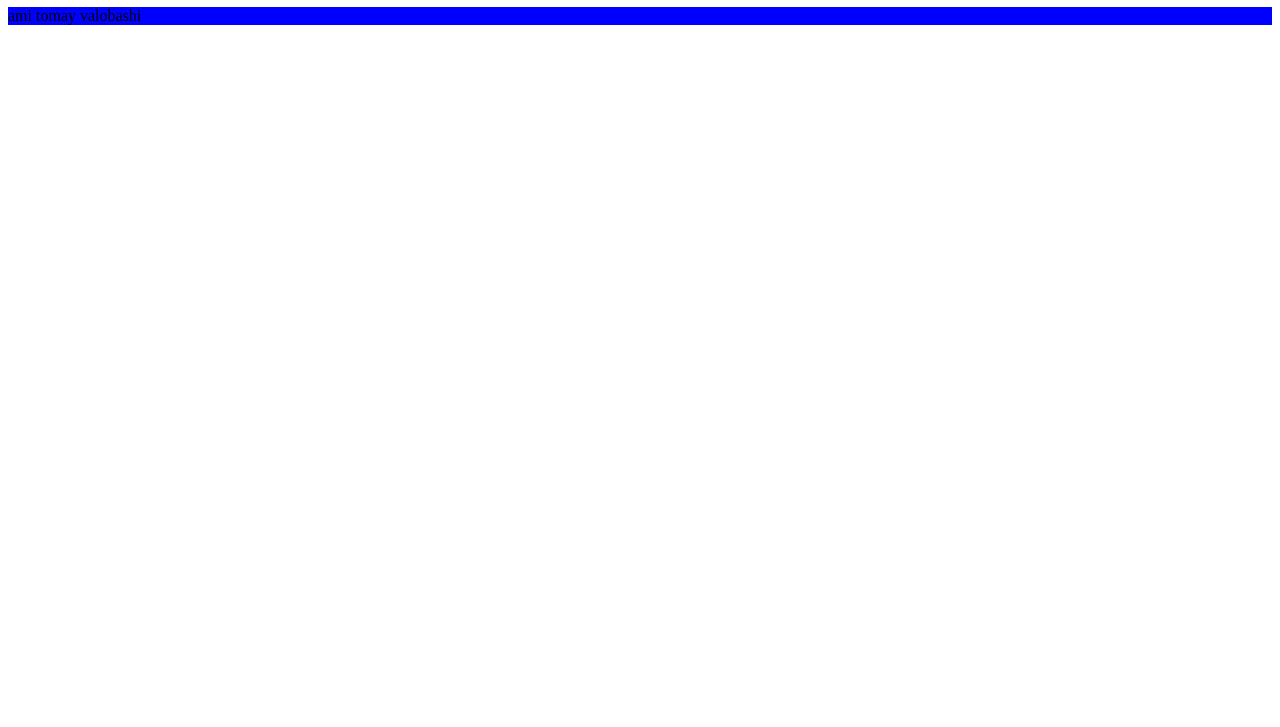
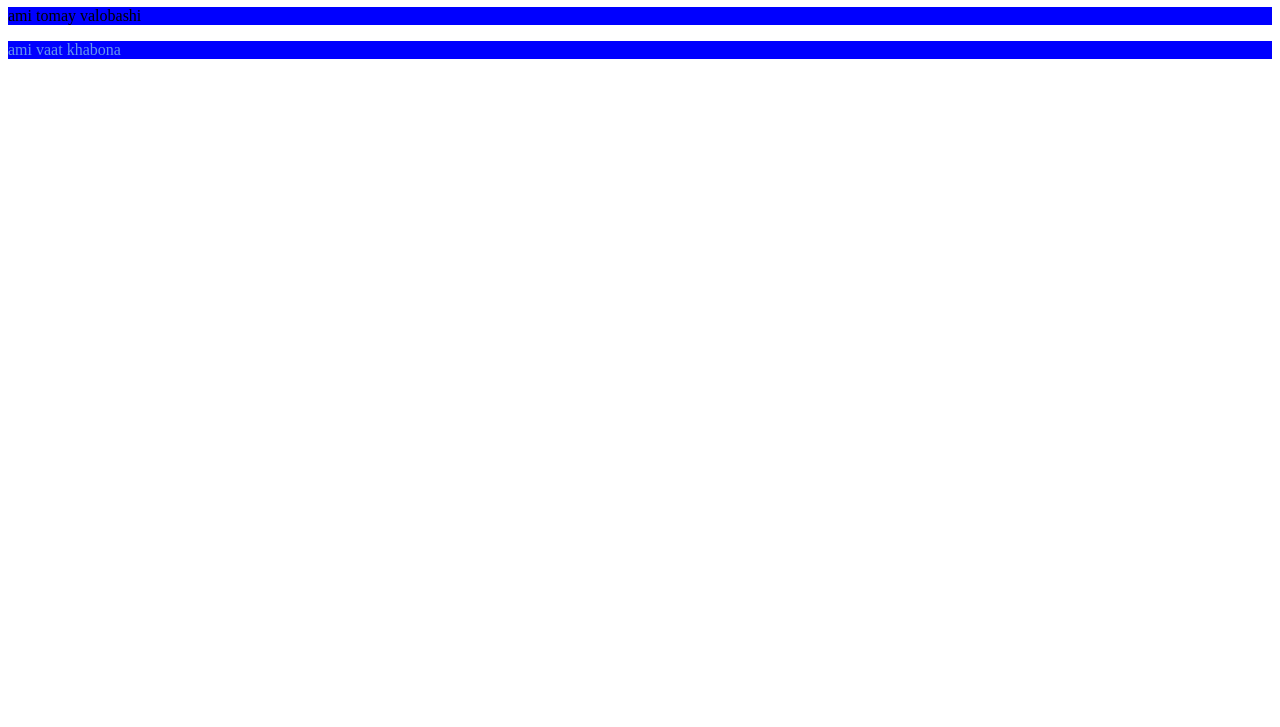
Before and after one commit to Anik2000/my-first-repo, a plain HTML site: page index.html in a window 1280 px wide. Shown: the part 73-800 px from the top of the page. Drawn offline with Linux system fonts and the light colour scheme.

Commit message:
style change

```diff
--- a/index.html
+++ b/index.html
@@ -12,10 +12,14 @@
         p{
             background-color: blue;
         }
+        #kolom{
+            color: cornflowerblue;
+        }
     </style>
 </head>
 <body>
    <h1 style="text-align: center;">ami vaat khabo</h1>
    <p>ami tomay valobashi</p>
+   <p id="kolom">ami vaat khabona</p>
 </body>
 </html>
```
